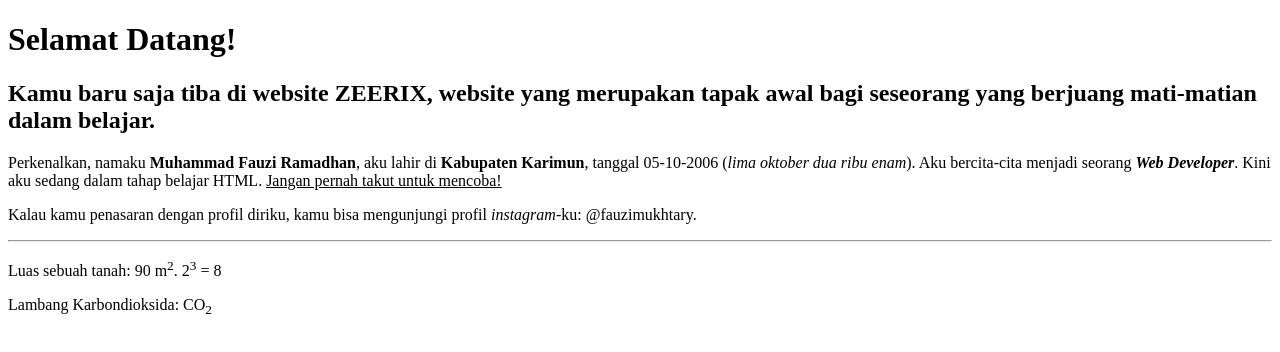
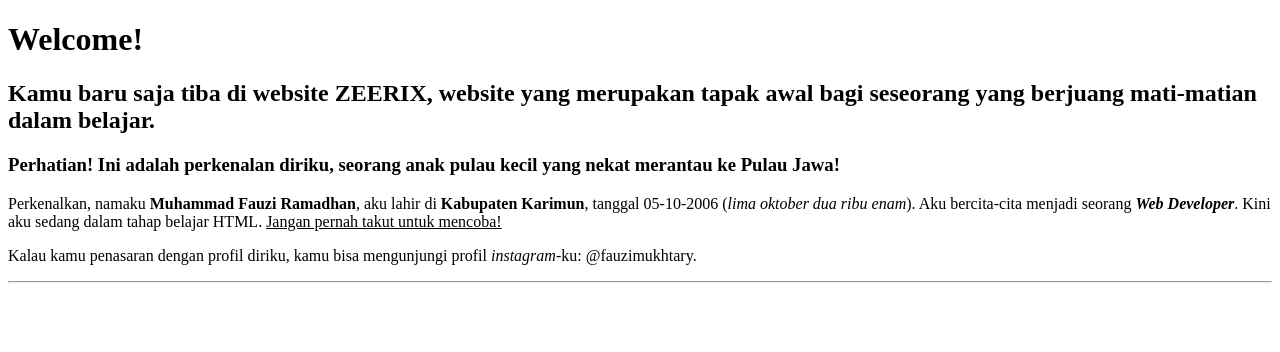
Before and after one commit to fauzimukhtary/html-css-js, a plain HTML site: page index.html in a window 1280 px wide. Drawn offline with Linux system fonts and the light colour scheme.

Commit message:
Added some fixes

```diff
--- a/index.html
+++ b/index.html
@@ -4,12 +4,13 @@
         <title>ZEERIX Homepage</title>
     </head>
     <body>
-        <h1>Selamat Datang!</h1>
+        <h1>Welcome!</h1>
 
         <h2>
             Kamu baru saja tiba di website ZEERIX, website yang merupakan tapak awal bagi seseorang yang berjuang mati-matian dalam belajar.
         </h2>
 
+        <h3><strong>Perhatian!</strong> Ini adalah perkenalan diriku, seorang anak pulau kecil yang nekat merantau ke Pulau Jawa!</h3>
         <p>
             Perkenalkan, namaku <b>Muhammad Fauzi Ramadhan</b>, aku lahir di <b>Kabupaten Karimun</b>, tanggal 05-10-2006 (<i>lima oktober dua ribu enam</i>). Aku bercita-cita menjadi seorang <b><i>Web Developer</i></b>. Kini aku sedang dalam tahap belajar HTML. <u>Jangan pernah takut untuk mencoba!</u>
         </p>
@@ -18,12 +19,5 @@
             Kalau kamu penasaran dengan profil diriku, kamu bisa mengunjungi profil <i>instagram</i>-ku: @fauzimukhtary.
         </p>
         <hr>
-        <p>
-            Luas sebuah tanah: 90 m<sup>2</sup>. 2<sup>3</sup> = 8
-        </p>
-
-        <p>
-            Lambang Karbondioksida: CO<sub>2</sub>
-        </p>
     </body>
 </html>
```
